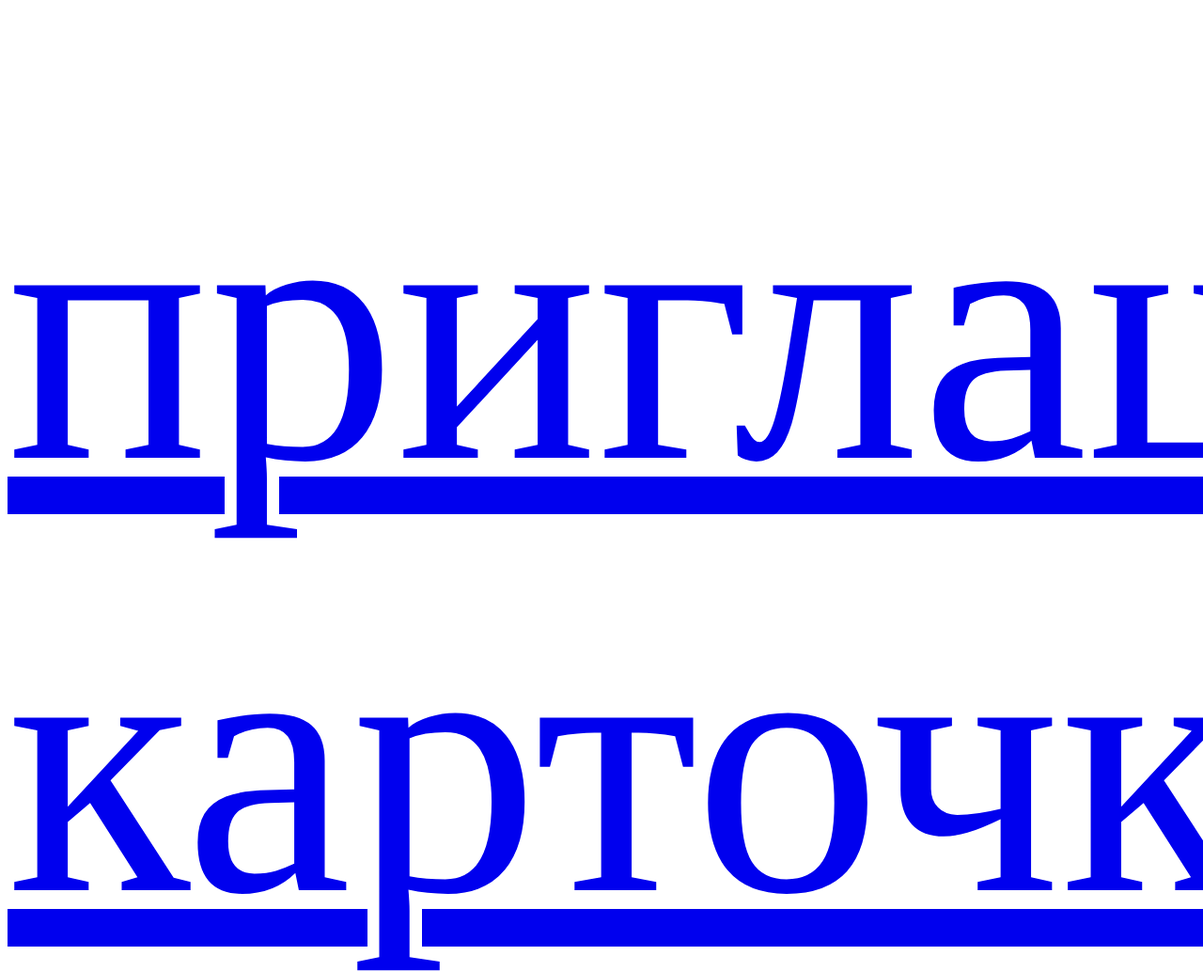
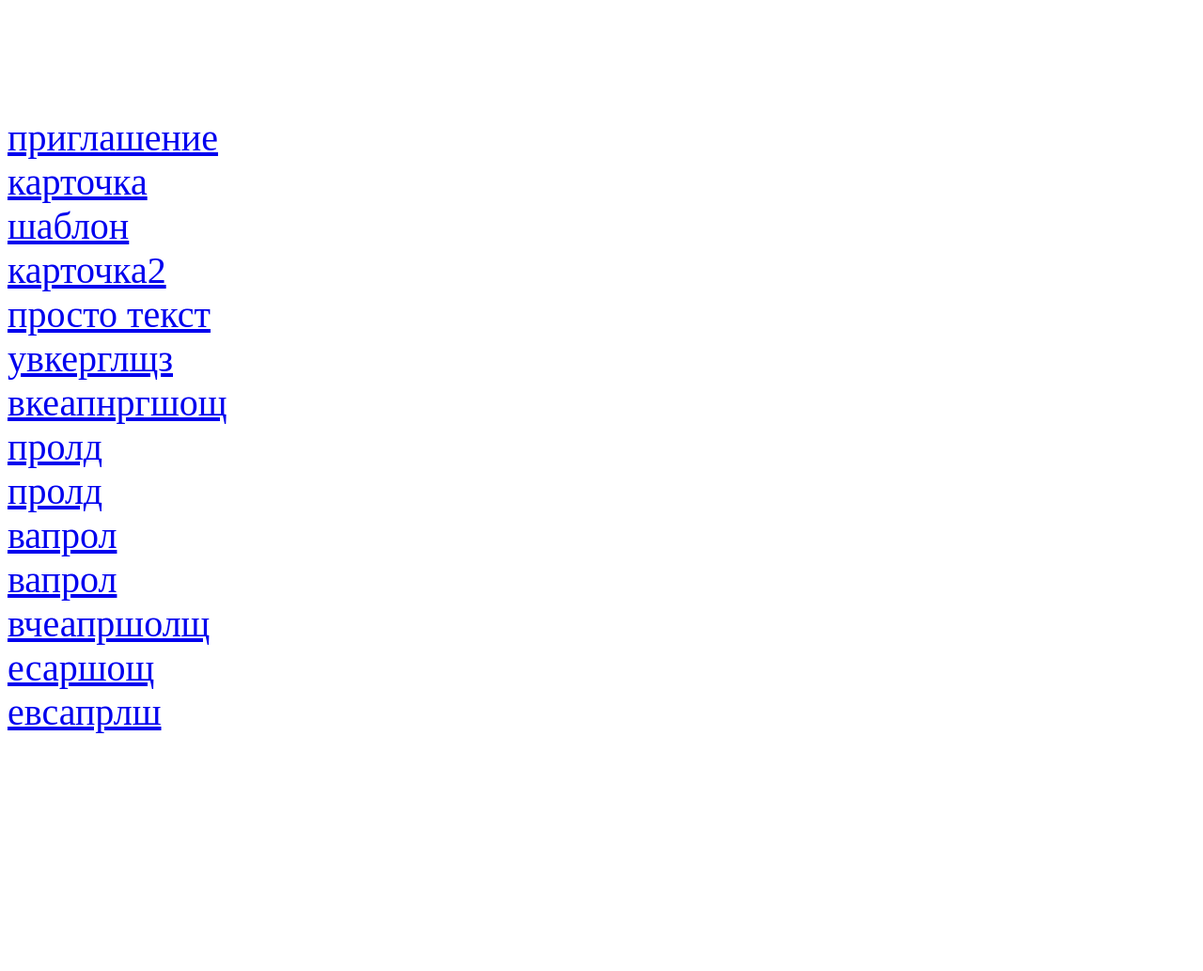
Before and after one commit to klimenko22/klimenko22.github.io, a plain HTML site: page index.html in a window 1280 px wide. Shown: the part 2720-3753 px from the top of the page at 94% size. After the commit the page ends 3509 px from the top, so only its background shows below. Drawn offline with Linux system fonts and the light colour scheme.

Commit message:
Add files via upload

```diff
--- a/index.html
+++ b/index.html
@@ -17,7 +17,7 @@
 
         }
         a{
-            font-size: 400px;
+            font-size: 40px;
             display: block;
 
         }
```
